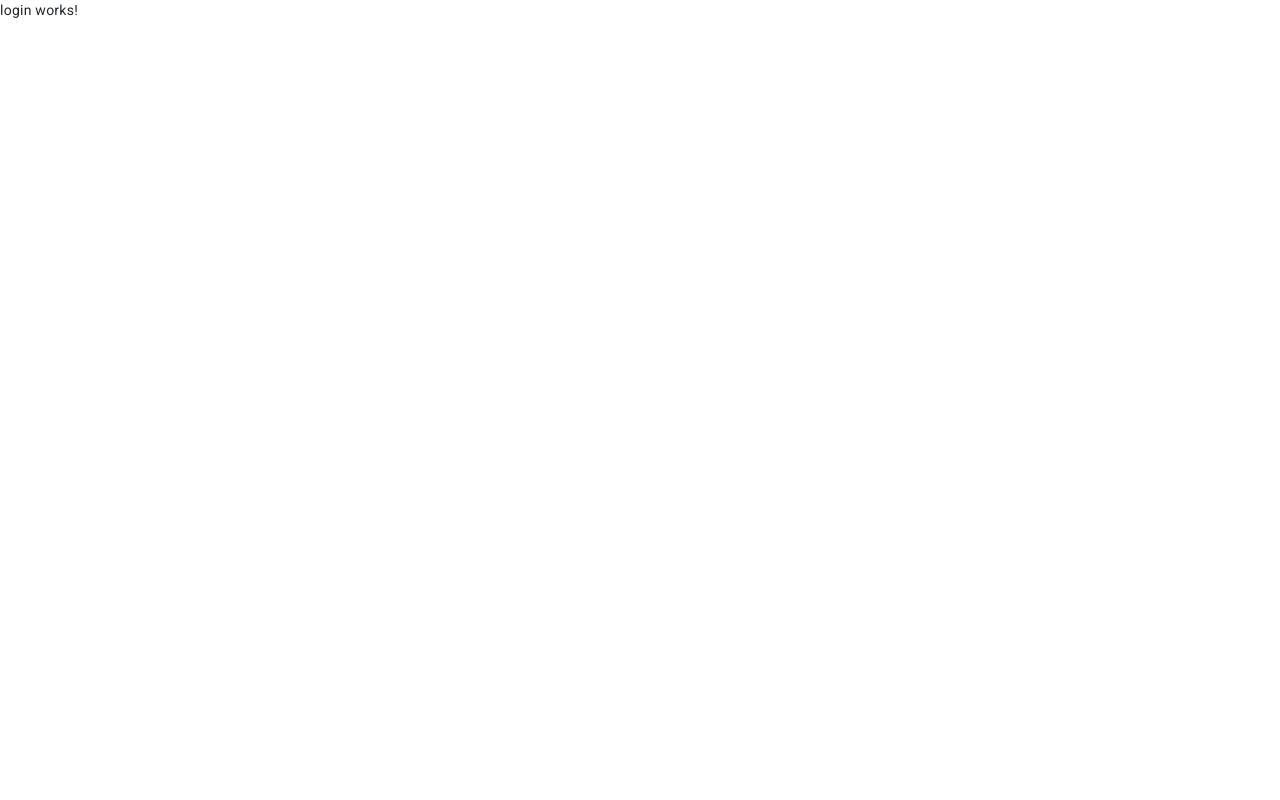
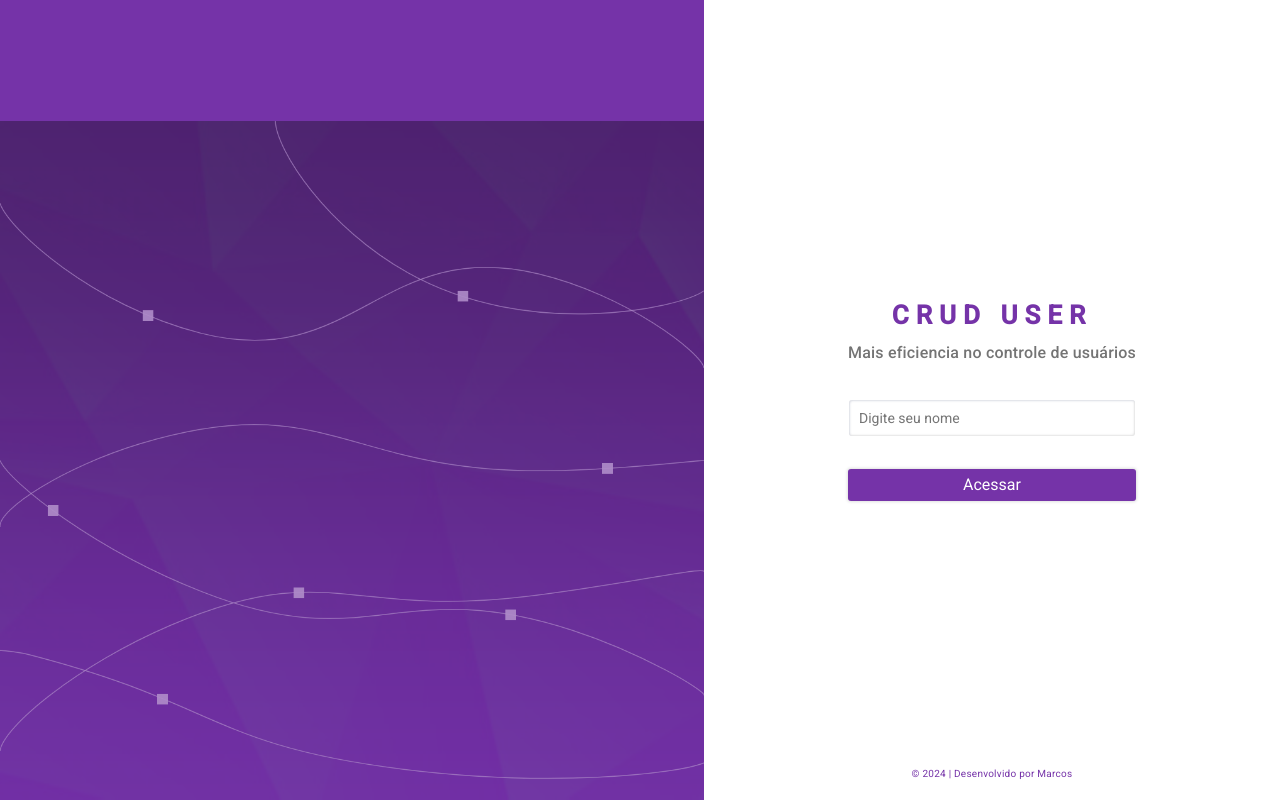
Before and after one commit to marcosalexandria/curso-angular-17-firebase, an Angular app in the folder crud-usuarios/: page / in a window 1280 px wide. Built offline with nearby package versions, Linux system fonts and the light colour scheme.

Commit message:
feat: desenvolve a tela de login
Aula 16. Pt.1 - Estrutura da tela Login HTML + CSS

```diff
--- a/crud-usuarios/src/app/pages/login/login.component.html
+++ b/crud-usuarios/src/app/pages/login/login.component.html
@@ -1 +1,13 @@
-<p>login works!</p>
+<div class="area-login-background d-none d-md-block"></div>
+
+<div class="area-form">
+  <form>
+      <h1 class="titulo">CRUD USER</h1>
+      <h2 class="subtitulo">Mais eficiencia no controle de usuários</h2>
+
+      <input class="input-form" type="text" placeholder="Digite seu nome">
+      <app-button textoBotao="Acessar" size="100"></app-button>
+  </form>
+
+  <p class="footer">© 2024 | Desenvolvido por Marcos</p>
+</div>
--- a/crud-usuarios/src/app/pages/login/login.component.scss
+++ b/crud-usuarios/src/app/pages/login/login.component.scss
@@ -0,0 +1,69 @@
+.area-login-background{
+  height: 100%;
+  width: 55%;
+  display: block;
+  float: left;
+  background-image: url('../../../assets/background-login.png');
+  background-color: var(--primary-color);
+  background-size: 100% auto;
+  background-position: center bottom;
+  background-repeat: no-repeat;
+}
+
+.area-form{
+  height: 100%;
+  width: 45%;
+  float: left;
+  background: #fff;
+  display: flex;
+  align-items: center;
+  justify-content: center;
+  flex-wrap: nowrap;
+}
+
+/* uma tela a baixo de 767px, o form ocupa 100% da tela*/
+@media only screen and (max-width: 767px) {
+  .area-form{
+    width: 100%;
+  }
+}
+
+.titulo{
+  font-size: 26px;
+  font-weight: bold;
+  text-align: center;
+  letter-spacing: 7px;
+  color: var(--primary-color);
+  padding: 0;
+  margin-bottom: 6px;
+}
+
+.subtitulo{
+font-size: 16px;
+font-weight: 300px;
+color: var(--gray-color);
+margin: 0px 0px 30px 0px;
+padding: 0;
+text-align: center;
+}
+
+.input-form{
+  padding: 8px 10px;
+  width: 100%;
+  border-radius: 4px;
+  border: 1px solid #00000000;
+  margin-bottom: 32px;
+  transition: 0.3 linear all;
+  box-shadow: inset 1px 1px 2px #babecc80, inset -1px -1px 2px #d8d8d8b0;
+
+  &:focus{
+    border: 1px solid var(--primary-color);
+  }
+}
+
+.footer{
+  position: absolute;
+  bottom: 4px;
+  font-size: 10px;
+  color: var(--primary-color);
+}
```
